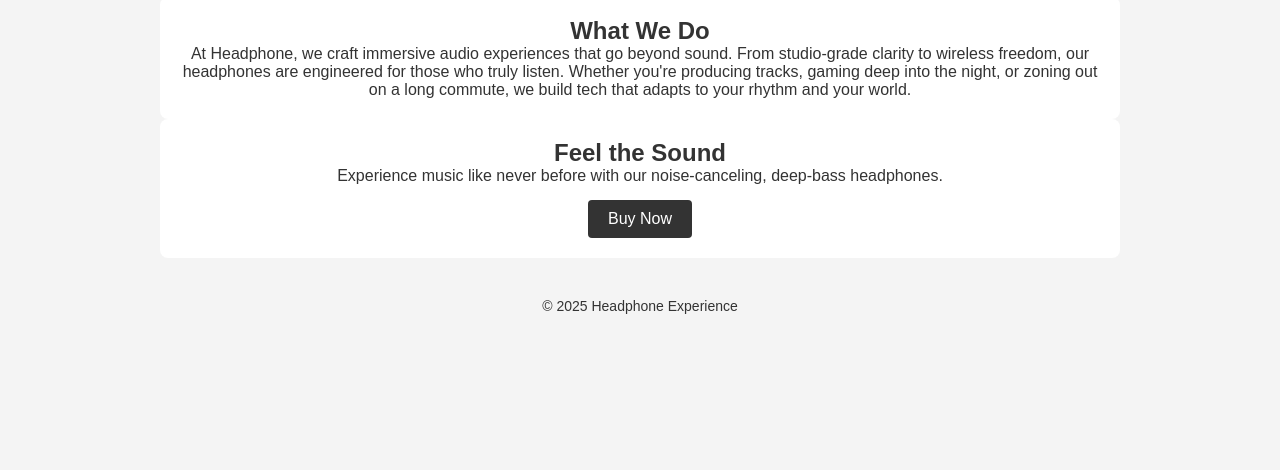
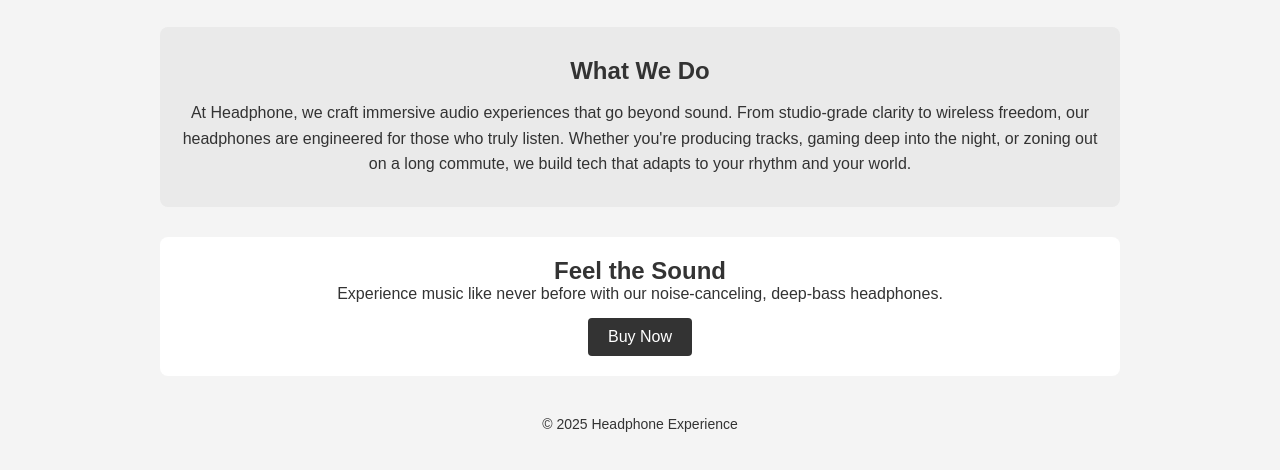
Before and after one commit to Michael-dominate/alx_html_css, a plain HTML site: page headphones/1-index.html in a window 1280 px wide. Shown: the part 226-696 px from the top of the page. Drawn offline with Linux system fonts and the light colour scheme.

Commit message:
added file with some text

```diff
--- a/headphones/1-index.html
+++ b/headphones/1-index.html
@@ -4,7 +4,7 @@
   <meta charset="UTF-8" />
   <meta name="viewport" content="width=device-width, initial-scale=1.0"/>
   <title>Headphone Experience</title>
-  <link rel="stylesheet" href="0-styles.css" />
+  <link rel="stylesheet" href="1-styles.css" />
 </head>
 <body>
   <div class="top-bar">
@@ -34,6 +34,7 @@
     At Headphone, we craft immersive audio experiences that go beyond sound. From studio-grade clarity to wireless freedom, our headphones are engineered for those who truly listen. Whether you're producing tracks, gaming deep into the night, or zoning out on a long commute, we build tech that adapts to your rhythm and your world.
     </p>
 </section>
+
     <main>
       <section>
         <h2>Feel the Sound</h2>
```
